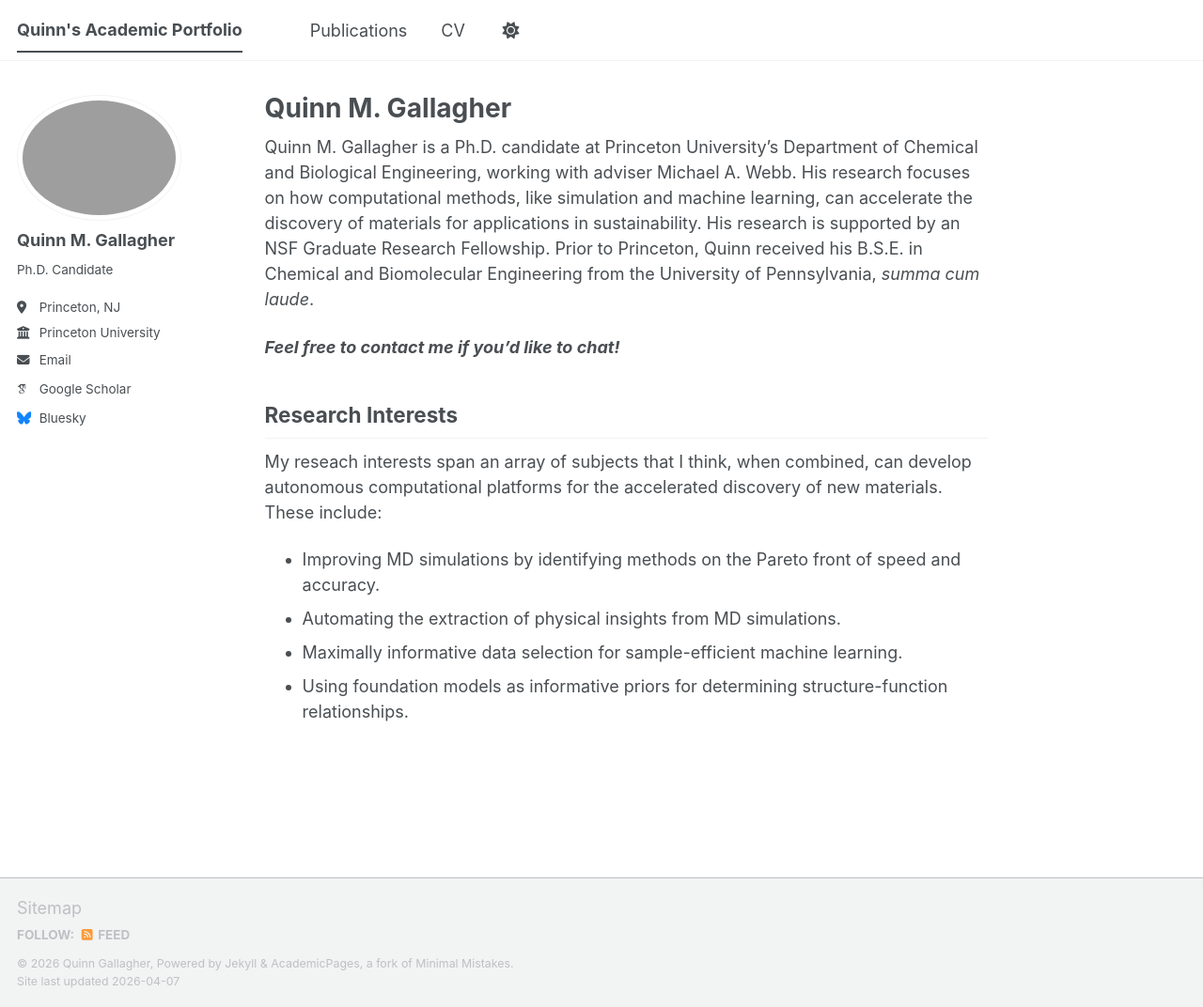
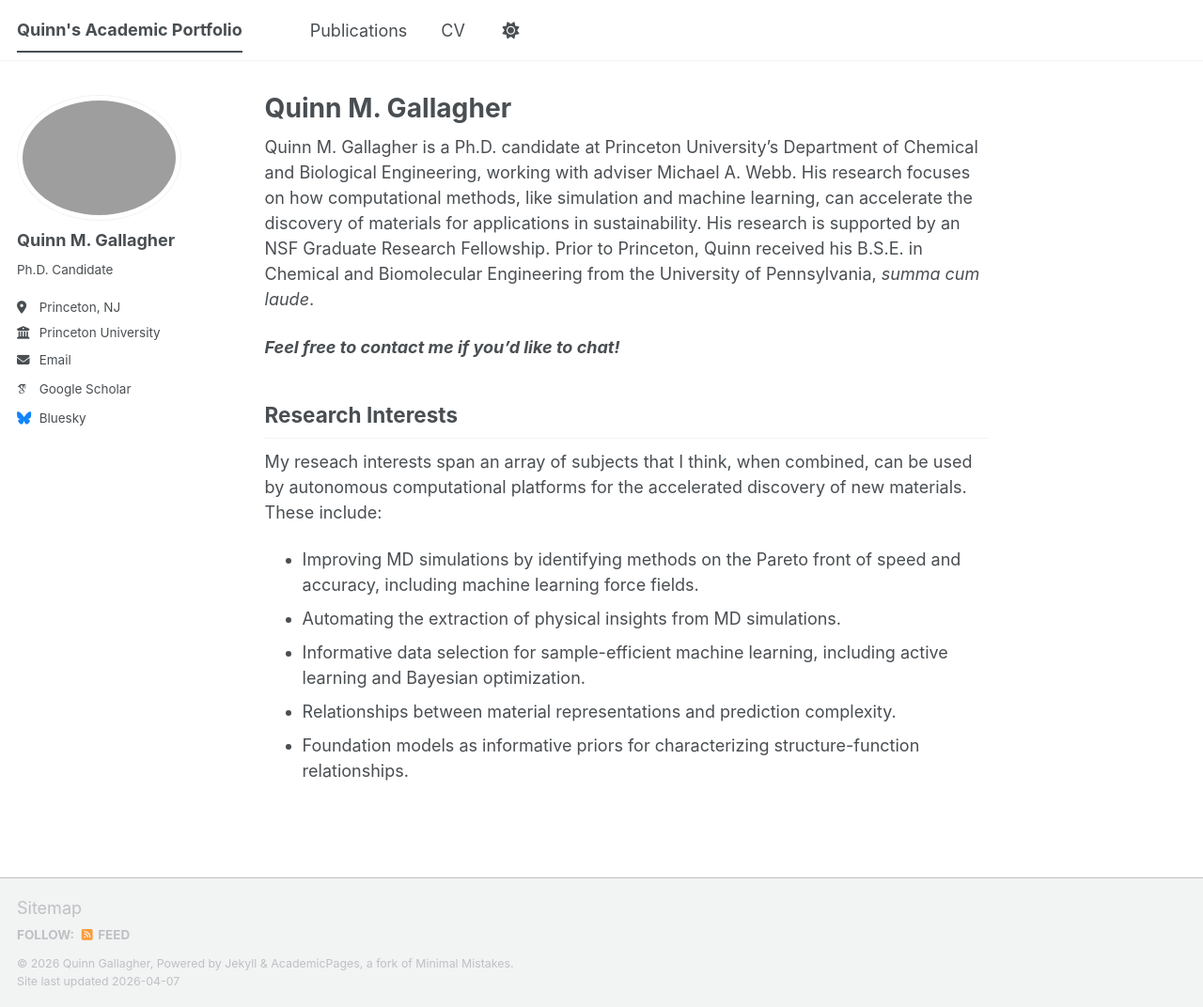
Before and after one commit to QGallagher/qgallagher.github.io, a Jekyll site: the page built from _pages/about.md, in a window 1280 px wide and 1072 px high. Shown: the whole window at 94% size. Built offline with Jekyll 4.4.1, drawn with Linux system fonts in a browser that asks for light colours; some web fonts are replaced; a script bundle is joined from its source files by our own code; library files that are not in the unit come from our copies.

Commit message:
Updating landing page.

```diff
--- a/_pages/about.md
+++ b/_pages/about.md
@@ -13,8 +13,9 @@ Quinn M. Gallagher is a Ph.D. candidate at Princeton University's Department of
 
 Research Interests
 ------
-My reseach interests span an array of subjects that I think, when combined, can develop autonomous computational platforms for the accelerated discovery of new materials. These include:
-* Improving MD simulations by identifying methods on the Pareto front of speed and accuracy.
+My reseach interests span an array of subjects that I think, when combined, can be used by autonomous computational platforms for the accelerated discovery of new materials. These include:
+* Improving MD simulations by identifying methods on the Pareto front of speed and accuracy, including machine learning force fields.
 * Automating the extraction of physical insights from MD simulations.
-* Maximally informative data selection for sample-efficient machine learning.
-* Using foundation models as informative priors for determining structure-function relationships.
+* Informative data selection for sample-efficient machine learning, including active learning and Bayesian optimization.
+* Relationships between material representations and prediction complexity.
+* Foundation models as informative priors for characterizing structure-function relationships.
```
